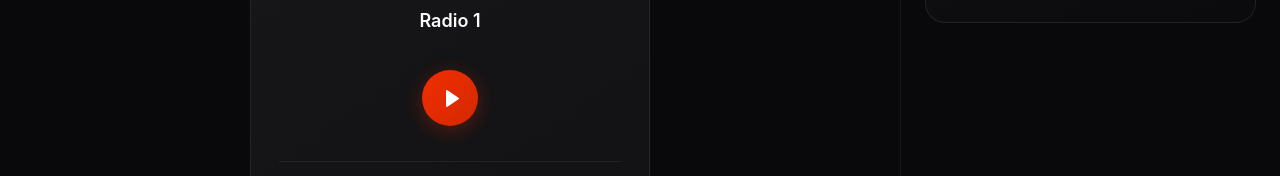
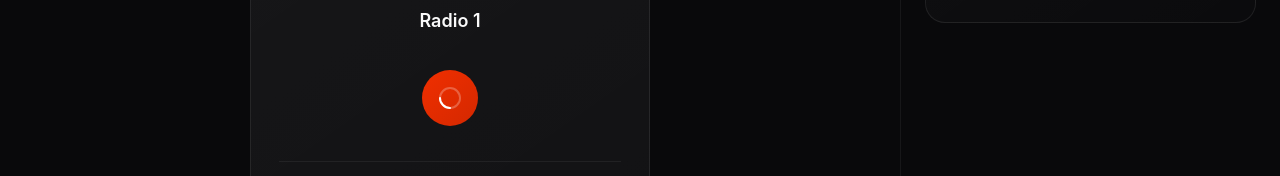
Before and after one commit to brnt-cz/streamer, a Vue app: page / in a window 1280 px wide. Both pictures are taken after a click on the button 450 px from the left and 442 px from the top of the page. Shown: the part 296-472 px from the top of the page. Built offline with nearby package versions, Linux system fonts and the light colour scheme.

Commit message:
feat: STRMR-8 - Add loading stream animation

```diff
--- a/src/components/StreamPlayer.vue
+++ b/src/components/StreamPlayer.vue
@@ -202,12 +202,19 @@ onUnmounted(() => {
     <div class="flex justify-center mb-6">
       <button
         @click="togglePlay"
-        :disabled="!store.currentStream"
+        :disabled="!store.currentStream || isLoadingStream"
         class="w-14 h-14 bg-gradient-brand-simple border-none rounded-full cursor-pointer flex items-center justify-center transition-all duration-200 shadow-brand hover:scale-105 hover:shadow-[0_6px_28px_rgba(240,47,0,0.4)] active:scale-98 disabled:bg-white/10 disabled:shadow-none disabled:cursor-not-allowed"
       >
-        <svg v-if="!isPlaying" class="w-6 h-6 text-white shrink-0" :class="{ 'text-white/30': !store.currentStream }" viewBox="0 0 24 24" fill="none">
+        <!-- Loading spinner -->
+        <svg v-if="isLoadingStream" class="w-6 h-6 text-white shrink-0 animate-spin" viewBox="0 0 24 24" fill="none">
+          <circle cx="12" cy="12" r="10" stroke="currentColor" stroke-width="2" opacity="0.25"/>
+          <path d="M12 2a10 10 0 0110 10" stroke="currentColor" stroke-width="2" stroke-linecap="round"/>
+        </svg>
+        <!-- Play icon -->
+        <svg v-else-if="!isPlaying" class="w-6 h-6 text-white shrink-0" :class="{ 'text-white/30': !store.currentStream }" viewBox="0 0 24 24" fill="none">
           <path d="M8 5.14v14.72a1 1 0 001.5.86l11-7.36a1 1 0 000-1.72l-11-7.36a1 1 0 00-1.5.86z" fill="currentColor"/>
         </svg>
+        <!-- Pause icon -->
         <svg v-else class="w-6 h-6 text-white shrink-0" viewBox="0 0 24 24" fill="none">
           <rect x="6" y="4" width="4" height="16" rx="1" fill="currentColor"/>
           <rect x="14" y="4" width="4" height="16" rx="1" fill="currentColor"/>
```
